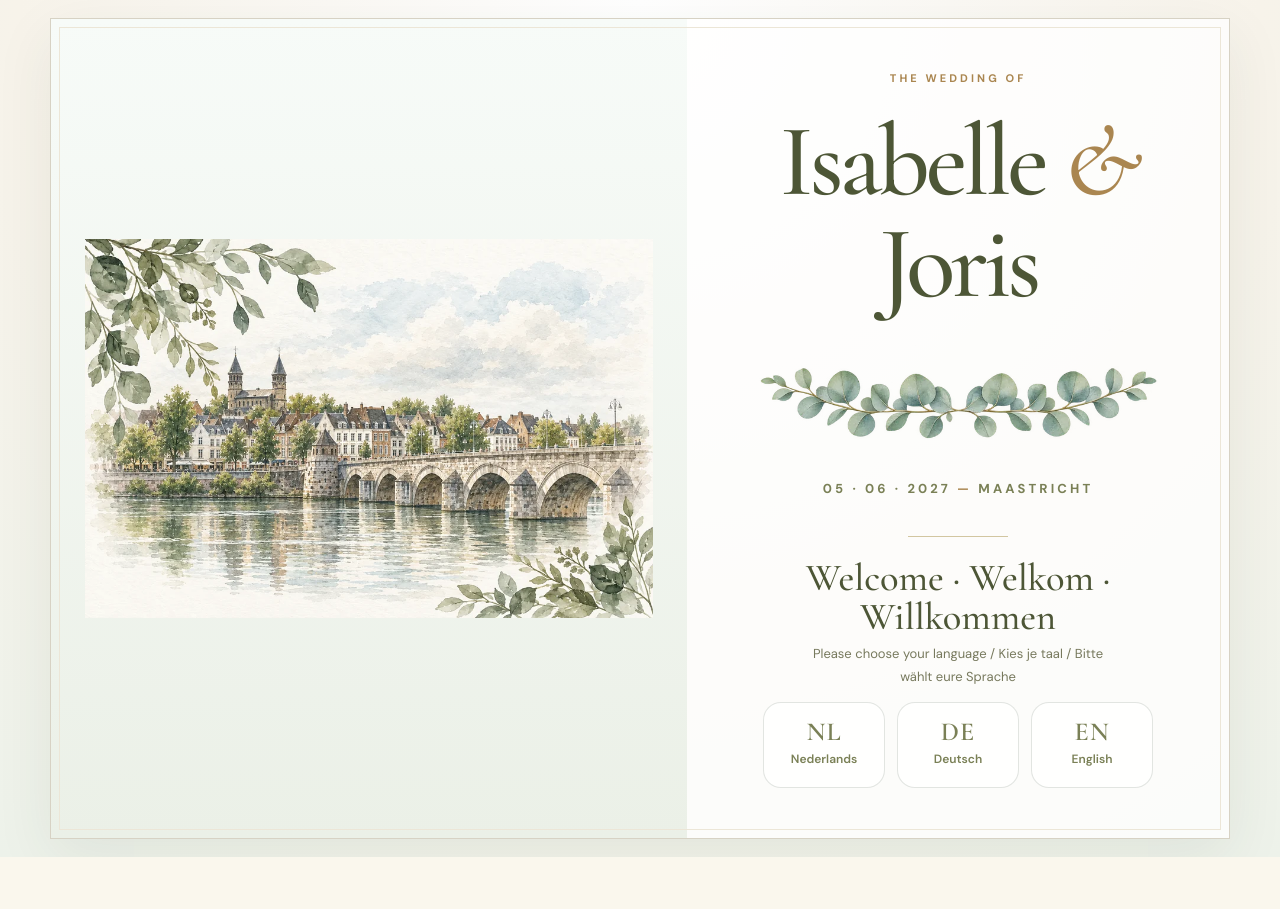
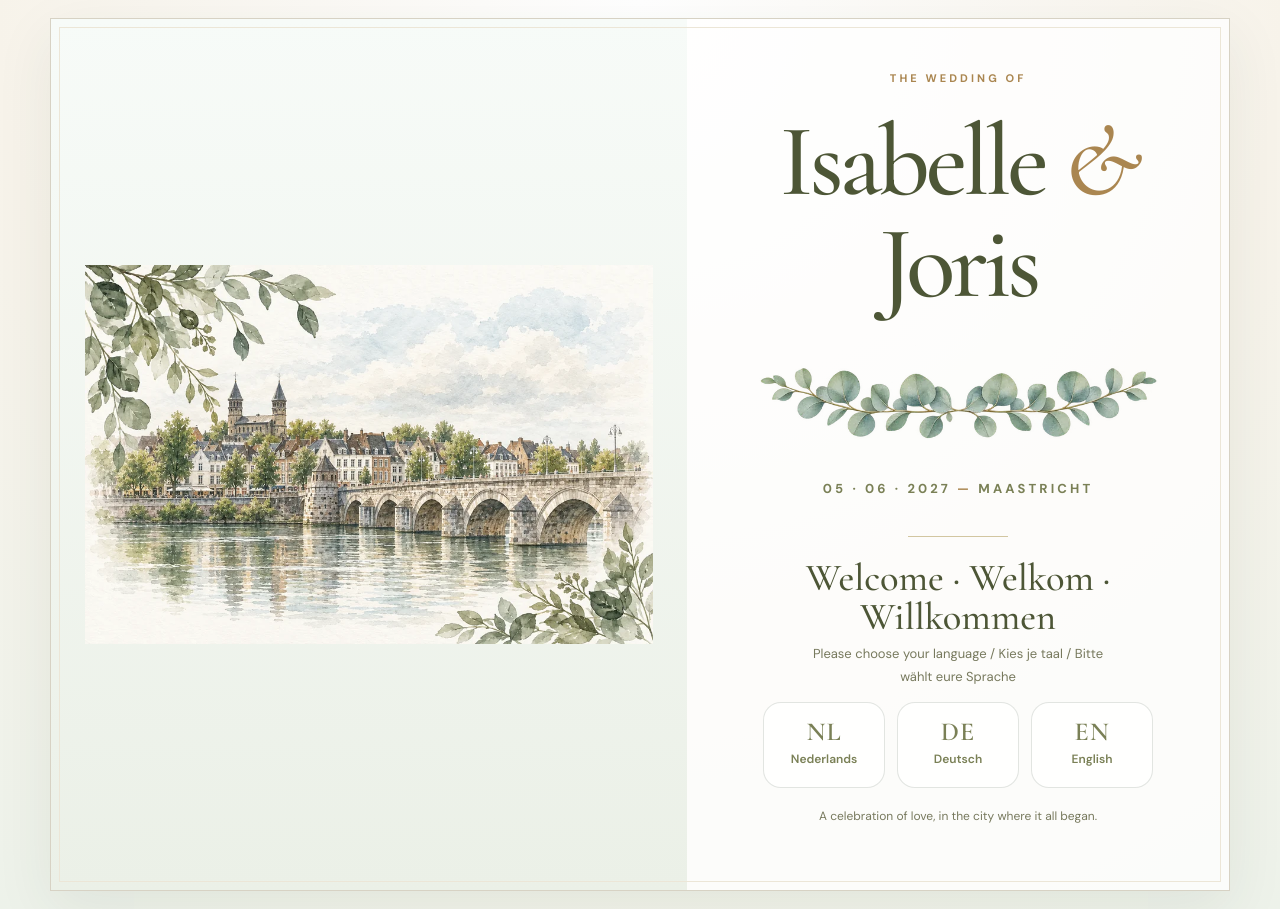
Before and after one commit to JoBuckx/BuckinxWedding, a Next.js app: page / in a window 1280 px wide. Before the commit the page ends 857 px from the top, so only its background shows below. Built offline with nearby package versions, Linux system fonts and the light colour scheme.

Commit message:
Restore welcome-page closing sentence without preview link

```diff
--- a/app/page.tsx
+++ b/app/page.tsx
@@ -19,6 +19,7 @@ export default function Welcome(){
     <h2>Welcome · Welkom · Willkommen</h2>
     <p className="subdued">Please choose your language / Kies je taal / Bitte wählt eure Sprache</p>
     <LanguageChoice/>
+    <p className="smallprint" style={{marginTop:"18px"}}>A celebration of love, in the city where it all began.</p>
    </div>
   </div>
  </main>;
```
